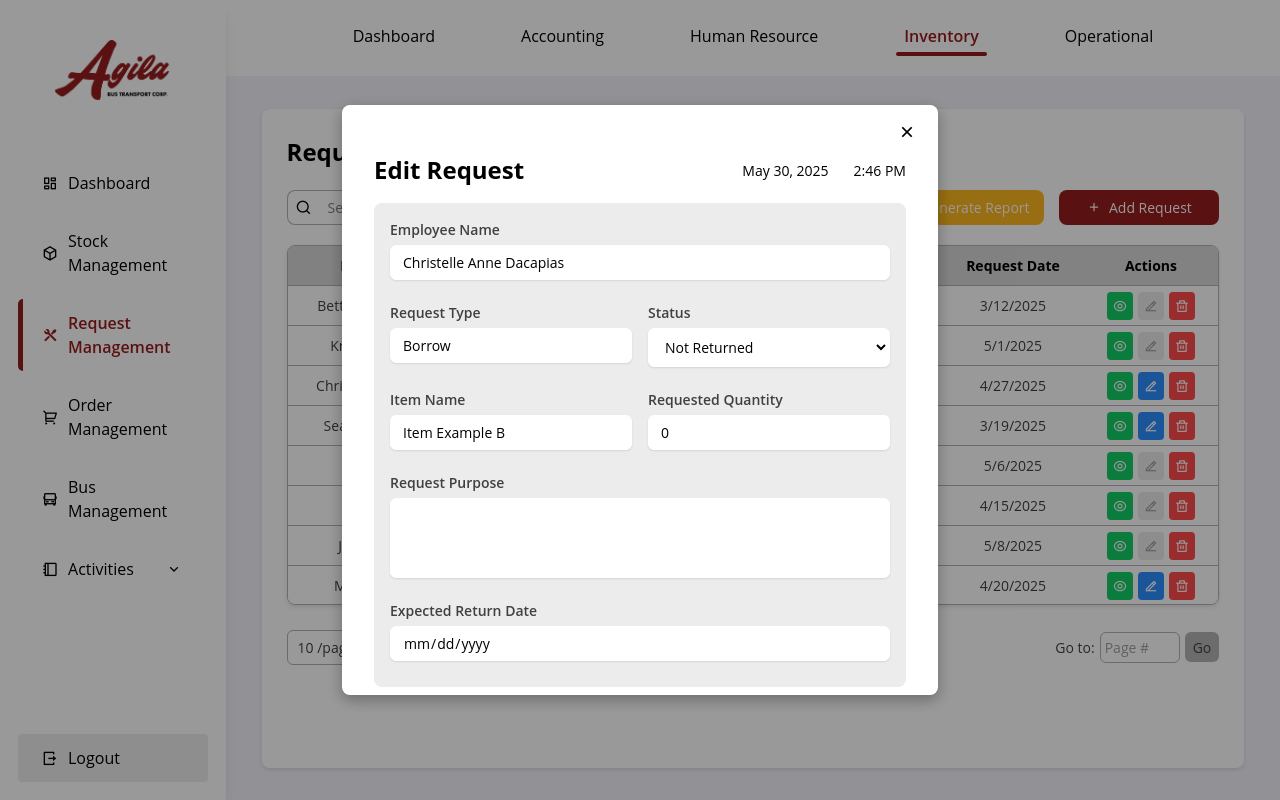
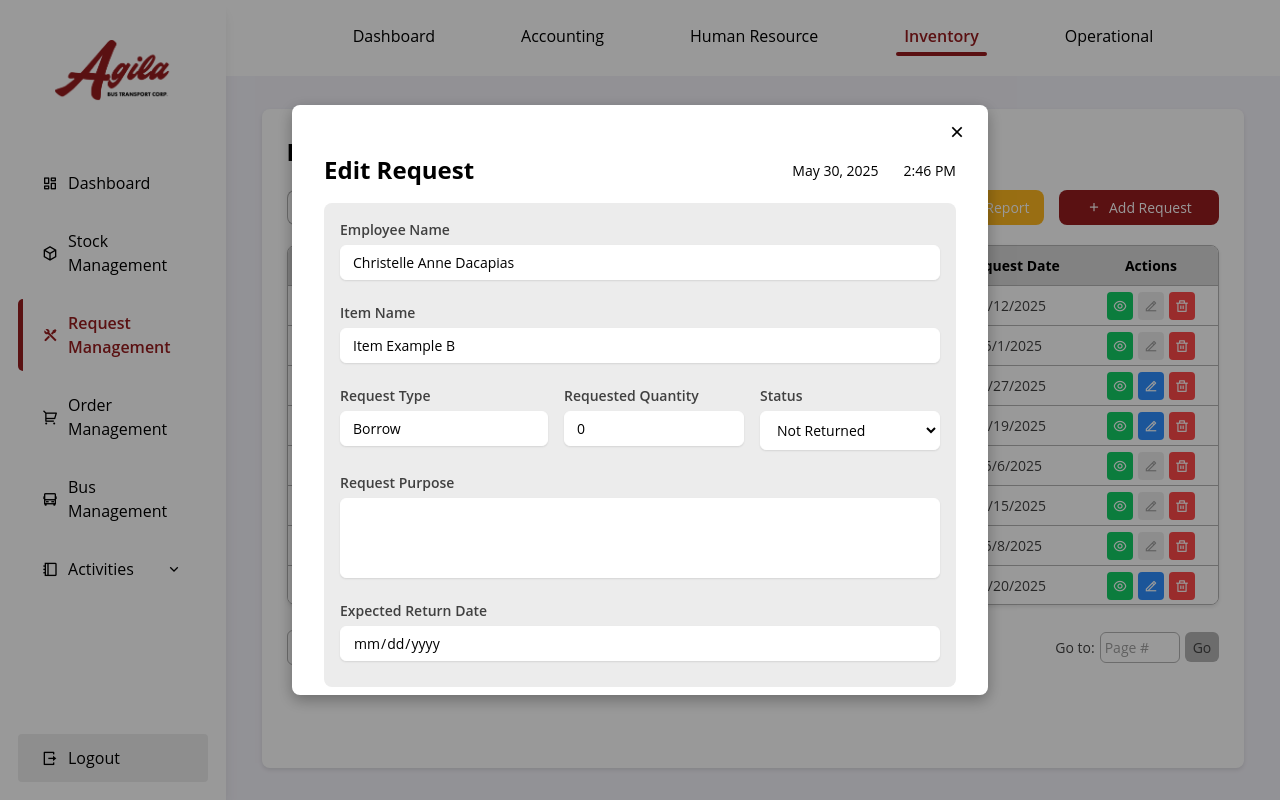
Before and after one commit to nerieannbravo/inventory-management-system, a Next.js app: page /request-management in a window 1280 px wide. Both pictures are taken after a click on the button 1150 px from the left and 385 px from the top of the page. Built offline with nearby package versions, Linux system fonts and the light colour scheme.

Commit message:
updated request

```diff
--- a/src/app/(pages)/request-management/addRequestModal.tsx
+++ b/src/app/(pages)/request-management/addRequestModal.tsx
@@ -26,6 +26,7 @@ export interface RequestForm {
 	type: RequestType | '',
 	reqStatus: RequestStatus | '',
 	itemName: string,
+	itemStock: number,
 	reqQuantity: number,
 	purpose: string,
 	expectedDate: string,
@@ -47,6 +48,7 @@ export default function AddRequestModal({ onSave, onClose }: AddRequestModalProp
 		type: "",
 		reqStatus: "",
 		itemName: "",
+		itemStock: 0,
 		reqQuantity: 0,
 		purpose: "",
 		expectedDate: "",
@@ -200,7 +202,7 @@ export default function AddRequestModal({ onSave, onClose }: AddRequestModalProp
 			if (!form.reqStatus) errorObj.reqStatus = "Request status is required";
 			if (!form.itemName) errorObj.itemName = "Item name is required";
 			if (form.reqQuantity <= 0) errorObj.reqQuantity = "Quantity must be more than 0";
-			// if (form.reqQuantity > ) errorObj.reqQuantity = "Quantity must be less than the current stock";
+			if (form.reqQuantity > form.itemStock) errorObj.reqQuantity = "Quantity must be less than the current stock";
 			if (!form.purpose) errorObj.purpose = "Request purpose is required";
 
 			// Validate expectedDate only if type is "BORROW"
@@ -354,6 +356,7 @@ export default function AddRequestModal({ onSave, onClose }: AddRequestModalProp
 								<label>Current Stock</label>
 								<input disabled
 									type="text"
+									value={form.itemStock}
 								/>
 							</div>
 
--- a/src/app/(pages)/request-management/editRequestModal.tsx
+++ b/src/app/(pages)/request-management/editRequestModal.tsx
@@ -1,7 +1,9 @@
 import React, { useState, useEffect } from "react";
 
-import { showRequestUpdateConfirmation, showRequestUpdatedSuccess,
-	showCloseWithoutUpdatingConfirmation} from "@/utils/sweetAlert";
+import {
+	showRequestUpdateConfirmation, showRequestUpdatedSuccess,
+	showCloseWithoutUpdatingConfirmation
+} from "@/utils/sweetAlert";
 
 import "@/styles/forms.css";
 
@@ -115,6 +117,19 @@ export default function EditRequestModal({ item, onSave, onClose }: EditRequestM
 						<p className="edit-error-message"></p>
 					</div>
 
+					{/* Item Name */}
+					<div className="form-group">
+						<label>Item Name</label>
+						<input disabled
+							className={formErrors?.itemName ? "invalid-input" : ""}
+							type="text"
+							value={formData.itemName}
+							onChange={(e) => handleChange("itemName", e.target.value)}
+						/>
+						<p className="edit-error-message"></p>
+					</div>
+
+
 					<div className="form-row">
 						{/* Request Type */}
 						<div className="form-group">
@@ -126,6 +141,18 @@ export default function EditRequestModal({ item, onSave, onClose }: EditRequestM
 								onChange={(e) => handleChange("type", e.target.value)}
 							/>
 							<p className="edit-error-message"></p>
+						</div>
+
+						{/* Requested Quantity */}
+						<div className="form-group">
+							<label>Requested Quantity</label>
+							<input disabled
+								className={formErrors?.reqQuantity ? "invalid-input" : ""}
+								type="number"
+								min="0"
+								value={formData.reqQuantity}
+								onChange={(e) => handleChange("reqQuantity", Number(e.target.value))}
+							/>
 						</div>
 
 						{/* Status */}
@@ -141,32 +168,6 @@ export default function EditRequestModal({ item, onSave, onClose }: EditRequestM
 								{/* <option value="consumed">Consumed</option> */}
 							</select>
 							<p className="edit-error-message">{formErrors?.reqStatus}</p>
-						</div>
-					</div>
-
-					<div className="form-row">
-						{/* Item Name */}
-						<div className="form-group">
-							<label>Item Name</label>
-							<input disabled
-								className={formErrors?.itemName ? "invalid-input" : ""}
-								type="text"
-								value={formData.itemName}
-								onChange={(e) => handleChange("itemName", e.target.value)}
-							/>
-							<p className="edit-error-message"></p>
-						</div>
-
-						{/* Requested Quantity */}
-						<div className="form-group">
-							<label>Requested Quantity</label>
-							<input disabled
-								className={formErrors?.reqQuantity ? "invalid-input" : ""}
-								type="number"
-								min="0"
-								value={formData.reqQuantity}
-								onChange={(e) => handleChange("reqQuantity", Number(e.target.value))}
-							/>
 						</div>
 					</div>
 
--- a/src/app/(pages)/request-management/viewRequestModal.tsx
+++ b/src/app/(pages)/request-management/viewRequestModal.tsx
@@ -32,6 +32,11 @@ export default function ViewRequestModal({ item, formatStatus, onClose }: ViewRe
 						<p>{item.empName}</p>
 					</div>
 
+					<div className="form-group">
+						<label>Item Name</label>
+						<p>{item.itemName}</p>
+					</div>
+
 					<div className="form-row">
 						<div className="form-group">
 							<label>Request Type</label>
@@ -39,20 +44,13 @@ export default function ViewRequestModal({ item, formatStatus, onClose }: ViewRe
 						</div>
 
 						<div className="form-group">
-							<label>Status</label>
-							<p>{formatStatus(item.reqStatus)}</p>
-						</div>
-					</div>
-
-					<div className="form-row">
-						<div className="form-group">
-							<label>Item Name</label>
-							<p>{item.itemName}</p>
+							<label>Requested Quantity</label>
+							<p>55</p>
 						</div>
 
 						<div className="form-group">
-							<label>Requested Quantity</label>
-							<p>55</p>
+							<label>Status</label>
+							<p>{formatStatus(item.reqStatus)}</p>
 						</div>
 					</div>
 
--- a/src/styles/forms.css
+++ b/src/styles/forms.css
@@ -62,7 +62,7 @@
 
 .form-group textarea {
     padding: 6px 12px;
-    width: 500px;
+    width: 600px;
     height: 80px;
     resize: none;
 }
```
